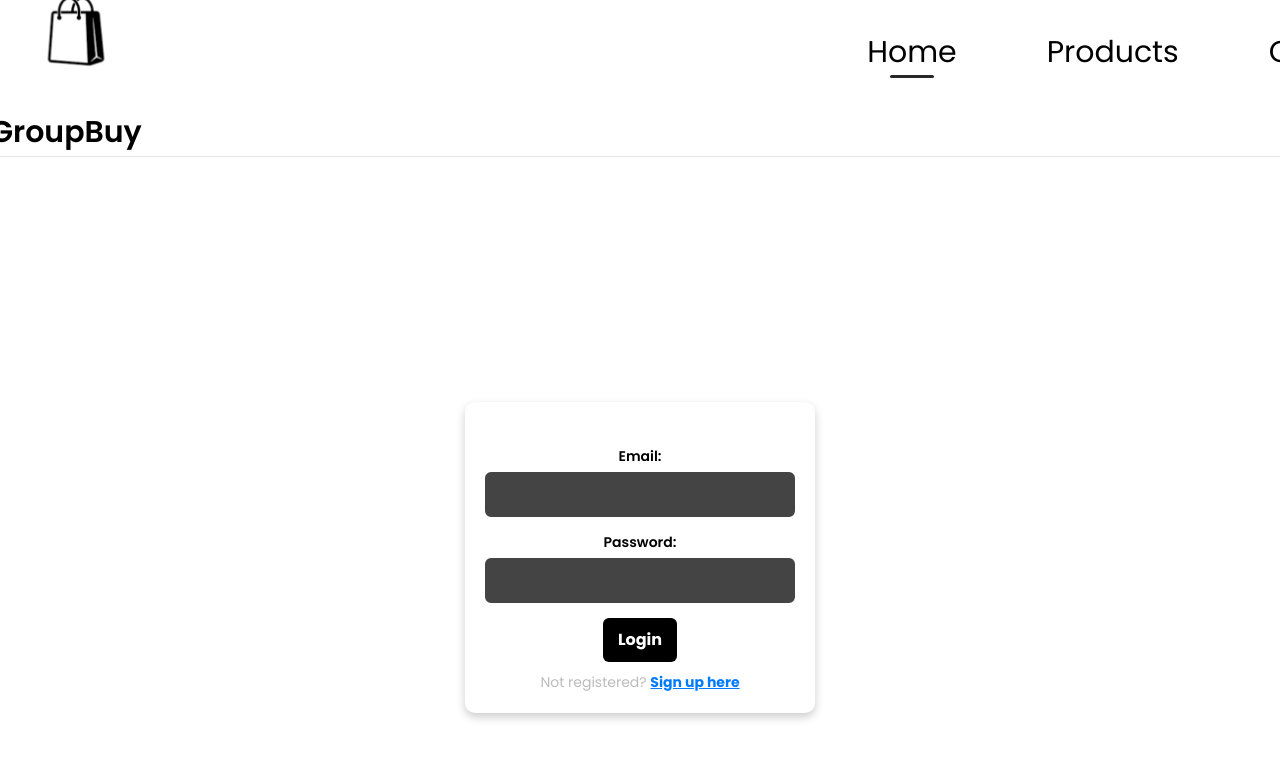
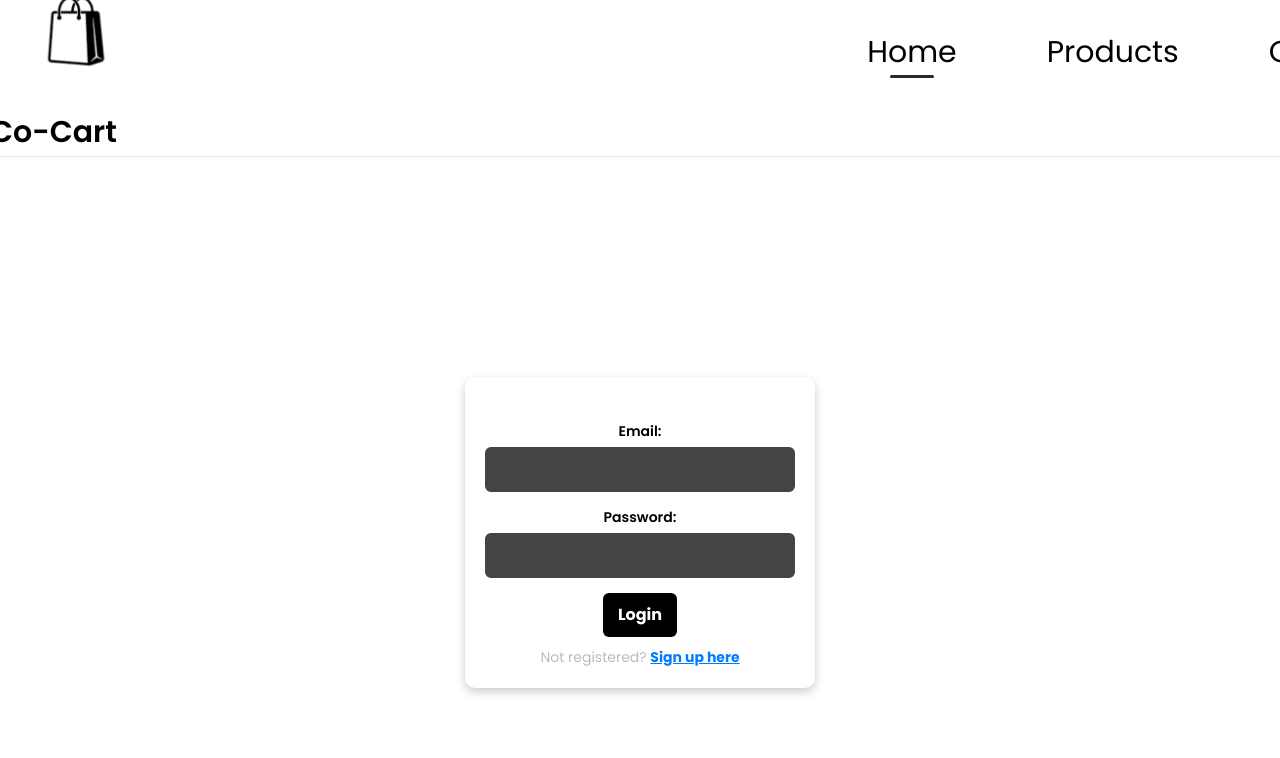
Before and after one commit to Jamison-lii/Buy-together-Project, a React (Vite) app: page /auth in a window 1280 px wide. Shown: the top 758 px of the page. Built offline with nearby package versions, Linux system fonts and the light colour scheme.

Commit message:
Here we go

```diff
--- a/src/Components/Navbar/Navbar.jsx
+++ b/src/Components/Navbar/Navbar.jsx
@@ -20,7 +20,7 @@ const Navbar = () => {
       <div className='navbar'>
         <div className='mt-4 ml-5 font-bold text-xl flex '>
           <img className="logo" src={logo} alt="logo" />
-          <p className='logo-text'>GroupBuy</p>
+          <p className='logo-text'>Co-Cart</p>
         </div>
       <div className="navlinks-section">
         <div className='menu'>
--- a/src/Pages/Home.jsx
+++ b/src/Pages/Home.jsx
@@ -5,7 +5,7 @@ import all_product from '../Components/1RenderingAssets/all_product'
 import Card from '../Components/Cards/Card'
 
 const Home = () => {
-  return (
+   return (
     <div>
 
       <div className="openMessage">
--- a/src/Pages/Styles/LoginSignUp.css
+++ b/src/Pages/Styles/LoginSignUp.css
@@ -14,6 +14,7 @@
     width: 350px;
     box-shadow: 0 4px 10px rgba(0, 0, 0, 0.2);
     text-align: center;
+    margin-top:-50px;
   }
 
   h2 {
```
